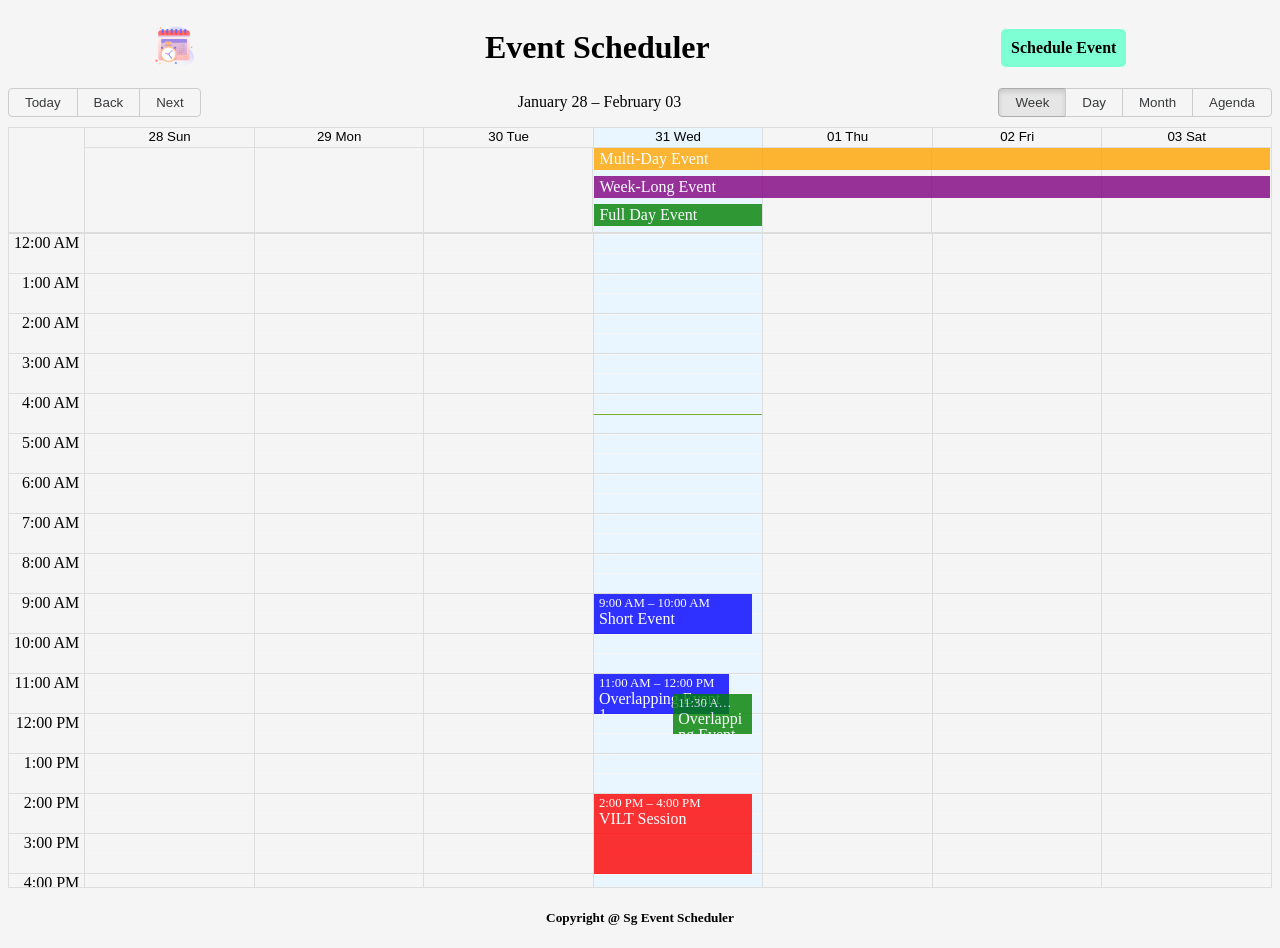
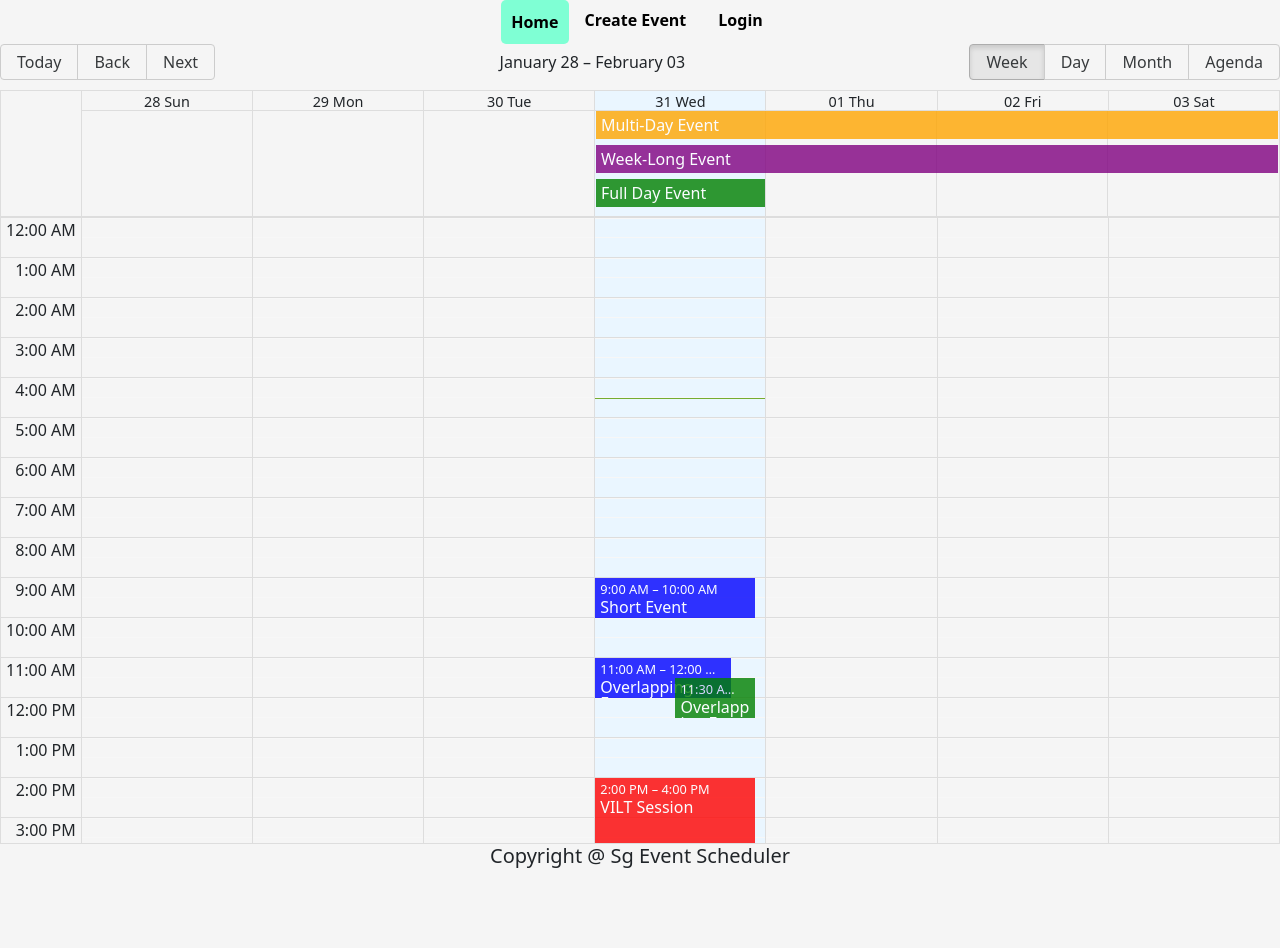
Before and after one commit to soumwadeep/Event-Calendar, a React (Vite) app: page /Home in a window 1280 px wide. After the commit the page ends 876 px from the top, so only its background shows below. Built offline with nearby package versions, Linux system fonts and the light colour scheme.

Commit message:
Added routes

```diff
--- a/index.html
+++ b/index.html
@@ -14,9 +14,14 @@
     />
     <meta name="author" content="Soumwadeep Guha" />
     <title>Event Scheduler</title>
+    <link
+      href="https://cdn.jsdelivr.net/npm/bootstrap@5.3.2/dist/css/bootstrap.min.css"
+      rel="stylesheet"
+    />
   </head>
   <body>
     <div id="root"></div>
     <script type="module" src="/src/main.jsx"></script>
+    <script src="https://cdn.jsdelivr.net/npm/bootstrap@5.3.2/dist/js/bootstrap.bundle.min.js"></script>
   </body>
 </html>
--- a/src/App.jsx
+++ b/src/App.jsx
@@ -4,6 +4,7 @@ import ErrorPage from "./pages/ErrorPage";
 import Navbar from "./components/Navbar";
 import Footer from "./components/Footer";
 import CreateEvent from "./pages/CreateEvent";
+import Login from "./pages/Login";
 const App = () => {
   return (
     <div>
@@ -11,6 +12,7 @@ const App = () => {
       <Routes>
         <Route exact path="/Home" element={<MyCalendar />} />
         <Route exact path="/CreateEvent" element={<CreateEvent />} />
+        <Route exact path="/Login" element={<Login />} />
         <Route exact path="/404" element={<ErrorPage />} />
         {/* Redirects */}
         <Route exact path="/" element={<Navigate to="/Home" replace />} />
--- a/src/components/Navbar.jsx
+++ b/src/components/Navbar.jsx
@@ -1,16 +1,39 @@
-import { Link } from "react-router-dom";
+import { NavLink } from "react-router-dom";
 
 const Navbar = () => {
   return (
-    <div className="navbar">
-      <Link to="/Home">
-        <img className="logo" src="/logo.png" />
-      </Link>
-      <h1>Event Scheduler</h1>
-      <Link to="/CreateEvent" className="links">
-        Schedule Event
-      </Link>
-    </div>
+    <ul className="nav justify-content-center sticky-top">
+      <li className="nav-item">
+        <NavLink
+          to="/Home"
+          className={({ isActive, isPending }) =>
+            isActive ? "nav-link active" : isPending ? "pending" : "nav-link "
+          }
+        >
+          Home
+        </NavLink>
+      </li>
+      <li className="nav-item">
+        <NavLink
+          to="/CreateEvent"
+          className={({ isActive, isPending }) =>
+            isActive ? "nav-link active" : isPending ? "pending" : "nav-link "
+          }
+        >
+          Create Event
+        </NavLink>
+      </li>
+      <li className="nav-item">
+        <NavLink
+          to="/Login"
+          className={({ isActive, isPending }) =>
+            isActive ? "nav-link active" : isPending ? "pending" : "nav-link "
+          }
+        >
+          Login
+        </NavLink>
+      </li>
+    </ul>
   );
 };
 
--- a/src/index.css
+++ b/src/index.css
@@ -1,6 +1,9 @@
 body {
   text-align: center;
   background-color: whitesmoke !important;
+}
+.nav {
+  background: whitesmoke;
 }
 .modal {
   display: block;
@@ -80,24 +83,28 @@ body {
   background-color: #2980b9;
   color: #fff;
 }
-.navbar {
-  display: flex;
-  align-items: center;
-  justify-content: space-around;
-}
+
 img {
   width: 100%;
   height: auto;
 }
+.nav-link {
+  text-decoration: none !important;
+  color: black;
+  font-weight: bold;
+}
+.nav-link:hover {
+  color: black !important;
+}
+.active {
+  background-color: aquamarine !important;
+  font-weight: bolder;
+  padding: 10px;
+  border-radius: 5px;
+  text-decoration: none;
+  color: black !important;
+}
 .logo {
-  width: 40px;
+  width: 30px;
   height: auto;
 }
-.links {
-  text-decoration: none;
-  color: black;
-  background-color: aquamarine;
-  padding: 10px;
-  border-radius: 5px;
-  font-weight: bold;
-}
--- /dev/null
+++ b/src/pages/Login.jsx
@@ -0,0 +1,9 @@
+const Login = () => {
+  return (
+    <div>
+      <h1>Login/Register</h1>
+    </div>
+  )
+}
+
+export default Login
--- a/src/pages/MyCalendar.jsx
+++ b/src/pages/MyCalendar.jsx
@@ -13,6 +13,7 @@ const initialEvents = [
     start: new Date(2024, 0, 31, 9, 0), // Year, Month (0-based), Day, Hour, Minute
     end: new Date(2024, 0, 31, 10, 0),
     type: "short-event",
+    goto: "/CreateEvent",
   },
   {
     id: 2,
@@ -20,6 +21,7 @@ const initialEvents = [
     start: new Date(2024, 0, 31),
     end: new Date(2024, 0, 31),
     type: "full-day-event",
+    goto: "/CreateEvent2",
   },
   {
     id: 3,
@@ -27,6 +29,7 @@ const initialEvents = [
     start: new Date(2024, 0, 31),
     end: new Date(2024, 1, 7),
     type: "multi-day-event",
+    goto: "/CreateEvent",
   },
   {
     id: 4,
@@ -34,6 +37,7 @@ const initialEvents = [
     start: new Date(2024, 0, 31, 11, 0),
     end: new Date(2024, 0, 31, 12, 0),
     type: "short-event",
+    goto: "/CreateEvent",
   },
   {
     id: 5,
@@ -41,6 +45,7 @@ const initialEvents = [
     start: new Date(2024, 0, 31, 11, 30),
     end: new Date(2024, 0, 31, 12, 30),
     type: "full-day-event",
+    goto: "/CreateEvent",
   },
   {
     id: 6,
@@ -48,6 +53,7 @@ const initialEvents = [
     start: new Date(2024, 0, 31),
     end: new Date(2024, 1, 7),
     type: "self-paced",
+    goto: "/CreateEvent",
   },
   {
     id: 7,
@@ -55,6 +61,7 @@ const initialEvents = [
     start: new Date(2024, 0, 31, 14, 0),
     end: new Date(2024, 0, 31, 16, 0),
     type: "vilt",
+    goto: "/CreateEvent",
   },
 ];
 
@@ -62,36 +69,15 @@ const MyCalendar = () => {
   const [events, setEvents] = useState(initialEvents);
   const [showModal, setShowModal] = useState(false);
   const [selectedEvent, setSelectedEvent] = useState(null);
-
   const handleEventClick = (event) => {
     console.log("Event Clicked:", event);
-    setShowModal(true);
+    // setShowModal(true);
+    window.location.replace(`${event.goto}`);
   };
 
   const handleModalClose = () => {
     setShowModal(false);
     setSelectedEvent(null);
-  };
-
-  const handleCreateEvent = (newEvent) => {
-    setEvents([...events, newEvent]);
-    handleModalClose();
-  };
-
-  const handleUpdateEvent = (updatedEvent) => {
-    const updatedEvents = events.map((event) =>
-      event.id === updatedEvent.id ? updatedEvent : event
-    );
-    setEvents(updatedEvents);
-    handleModalClose();
-  };
-
-  const handleDeleteEvent = () => {
-    const updatedEvents = events.filter(
-      (event) => event.id !== selectedEvent.id
-    );
-    setEvents(updatedEvents);
-    handleModalClose();
   };
 
   const eventStyleGetter = (event, start, end, isSelected) => {
@@ -141,15 +127,7 @@ const MyCalendar = () => {
         eventPropGetter={eventStyleGetter}
         onSelectEvent={handleEventClick}
       />
-      {showModal && (
-        <Modal
-          event={selectedEvent}
-          onClose={handleModalClose}
-          onCreate={handleCreateEvent}
-          onUpdate={handleUpdateEvent}
-          onDelete={handleDeleteEvent}
-        />
-      )}
+      {showModal && <Modal event={selectedEvent} onClose={handleModalClose} />}
     </div>
   );
 };
```
